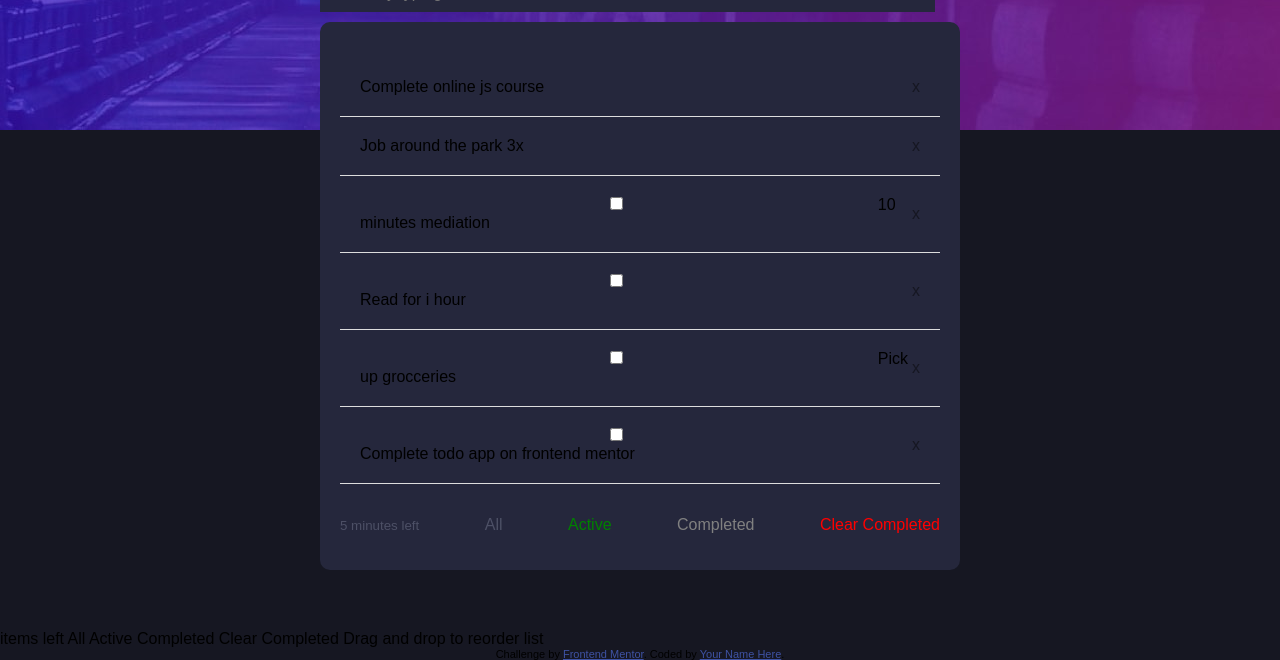
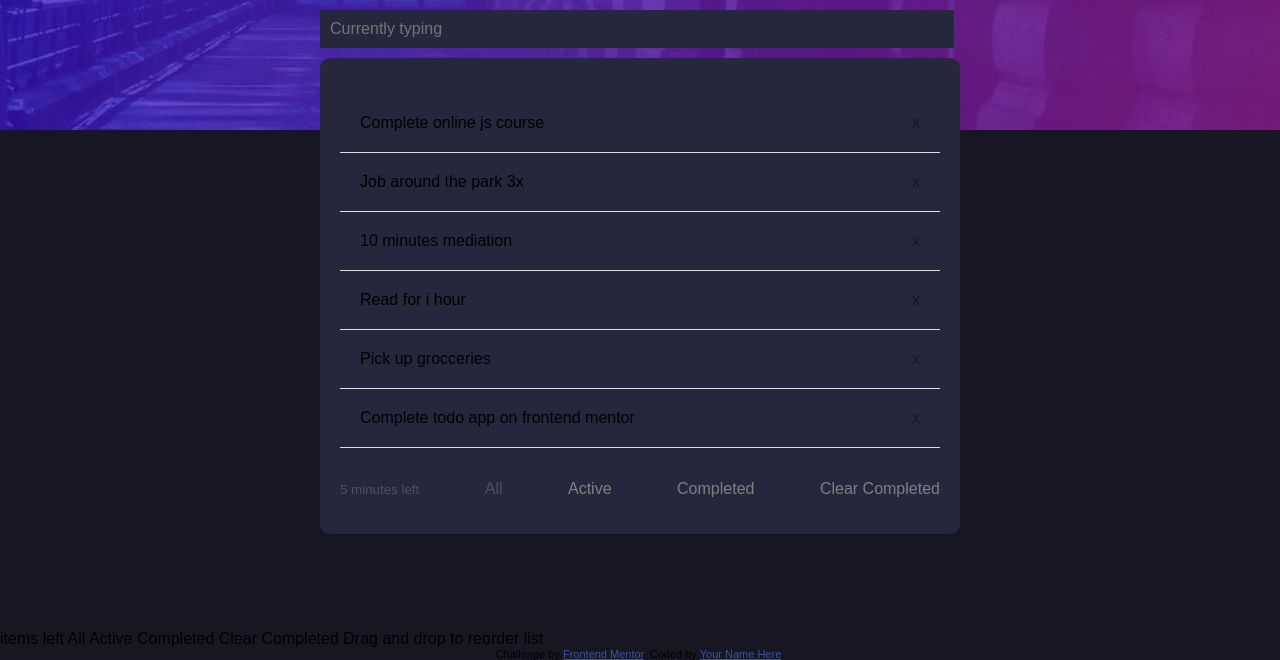
Before and after one commit to Elisha-Kiplangat/Todo-App, a plain HTML site: page index.html in a window 1280 px wide. Shown: the part 170-830 px from the top of the page. Drawn offline with Linux system fonts and the light colour scheme; a web font is replaced by a local one.

Commit message:
Added files

```diff
--- a/index.html
+++ b/index.html
@@ -30,20 +30,16 @@
           <li><span class="content">Job around the park 3x</span>
            <span class="delete">x</span>
           </li>
-          <li><span class="content"><input type="checkbox" id="list1" value="3">
-            <label for="3">10 minutes mediation</label></span>
+          <li><span class="content">10 minutes mediation</span>
             <span class="delete">x</span>
           </li>
-          <li><span class="content"><input type="checkbox" id="list1" value="4">
-           <label for="4">Read for i hour</label></span>
+          <li><span class="content">Read for i hour</span>
            <span class="delete">x</span>
           </li>
-          <li><span class="content"><input type="checkbox" id="list1" value="5">
-            <label for="5">Pick up grocceries</label></span>
+          <li><span class="content">Pick up grocceries</span>
             <span class="delete">x</span>
           </li>
-          <li><span class="content"><input type="checkbox" id="list1" value="6">
-            <label for="6">Complete todo app on frontend mentor</label></span>
+          <li><span class="content">Complete todo app on frontend mentor</span>
             <span class="delete">x</span>
           </li>
         </ul>
--- a/main.js
+++ b/main.js
@@ -9,5 +9,12 @@ const pege = document.DOMContentLoaded(() => {
 
 
 
+});
 
-});
+let form=document.querySelector("form");
+let text=document.getElementById("text");
+let todoCon=document.querySelector(".todo-list")
+form.addEventListener('submit', (e)=>{
+    e.preventDefault();
+    addtodo();
+})
--- a/style.css
+++ b/style.css
@@ -40,11 +40,11 @@ main{
     height: 30px;
     justify-items: right;
     align-self: center;
-    padding-left: 50%;
+    padding-left: 70%;
 }
 
 .main-section input {
-    width: 93%;
+    width: 96%;
     padding: 10px;
     margin: 0;
     border: none;
@@ -101,7 +101,7 @@ li {
 
 }
 .active {
-    color: green;
+    color: gray;
 }
 
 .completed {
@@ -109,7 +109,7 @@ li {
 }
 
 .clear {
-    color: red;
+    color: gray;
 
 }
 
```
